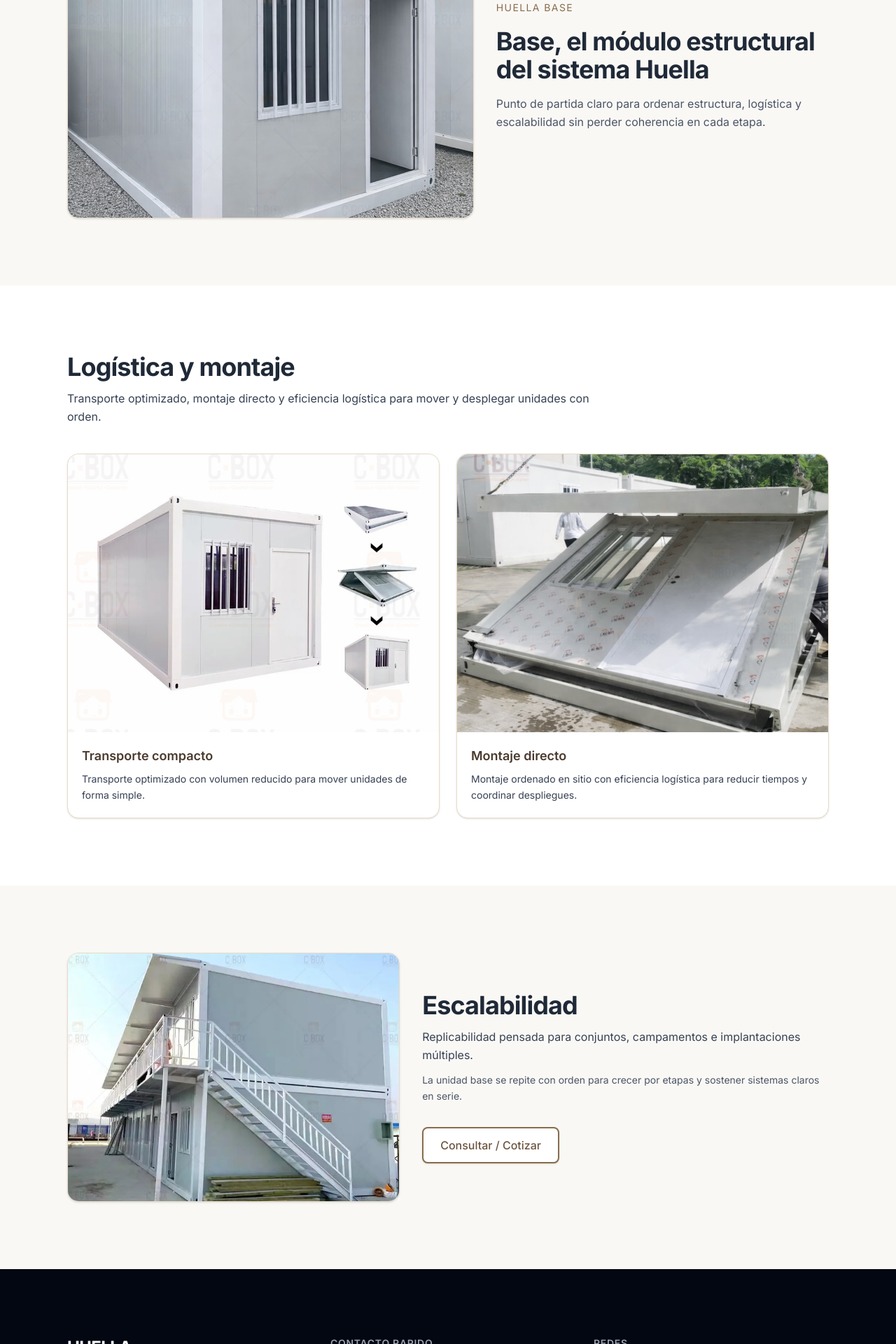
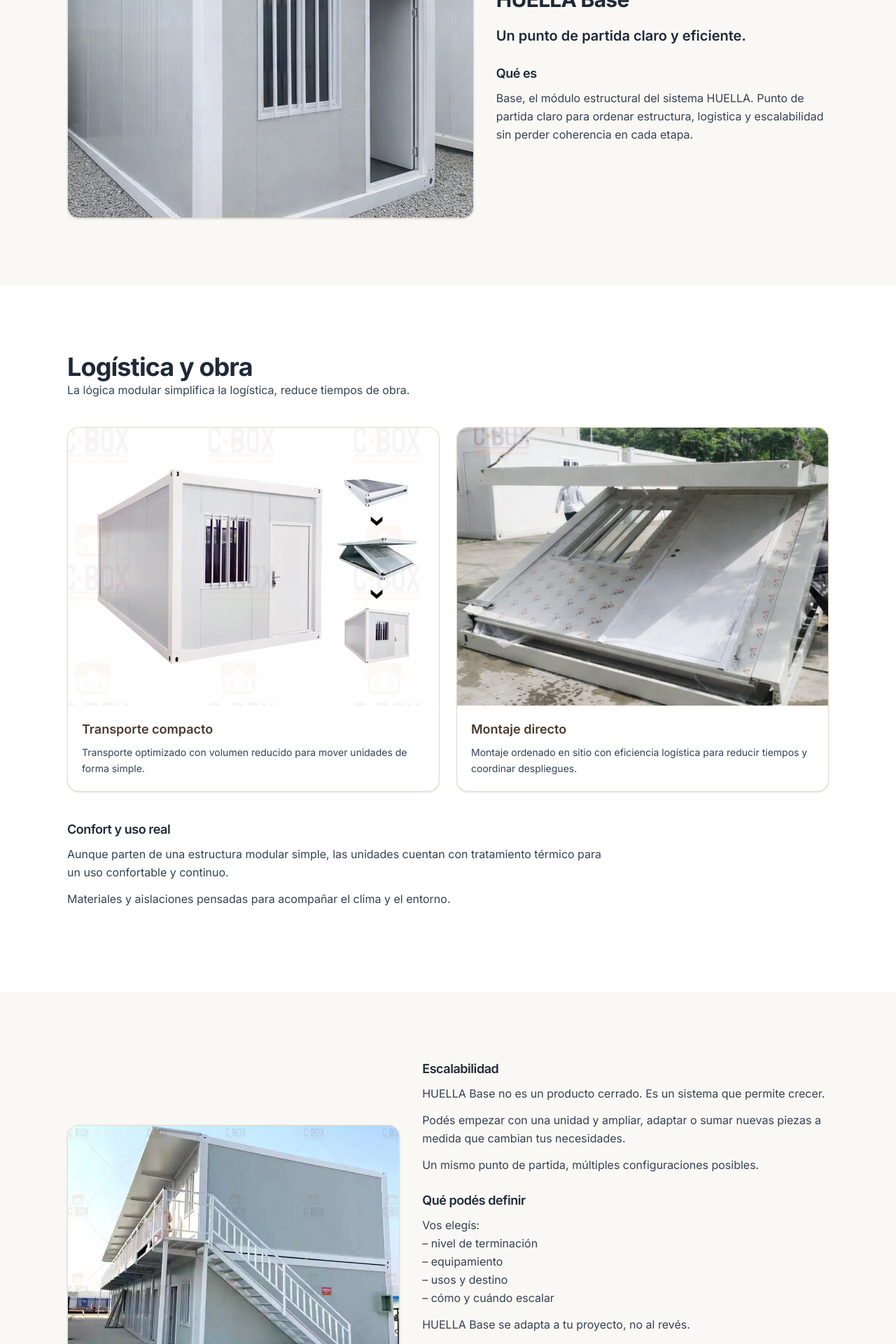
Before and after one commit to Teksi75/huella-mendoza-site, a Next.js app: page /base in a window 1280 px wide. Shown: the part 220-2140 px from the top of the page at 70% size. Built offline with nearby package versions, Linux system fonts and the light colour scheme.

Commit message:
Update base page content and hierarchy

```diff
--- a/app/base/page.tsx
+++ b/app/base/page.tsx
@@ -39,16 +39,23 @@
               />
             </div>
             <div className="max-w-xl">
-              <p className="text-sm uppercase tracking-widest text-tierra-600">
+              <p className="text-sm uppercase tracking-widest text-tierra-600 text-center md:text-left">
                 HUELLA Base
               </p>
-              <h1 className="mt-4 text-3xl md:text-4xl">
-                Base, el módulo estructural del sistema Huella
+              <h1 className="text-3xl font-bold leading-tight text-center mb-4 md:text-left">
+                HUELLA Base
               </h1>
-              <p className="mt-4 text-base text-gray-600">
-                Punto de partida claro para ordenar estructura, logística y escalabilidad
-                sin perder coherencia en cada etapa.
+              <p className="text-xl font-semibold text-center mb-6 md:text-left">
+                Un punto de partida claro y eficiente.
               </p>
+              <div className="mb-6">
+                <h2 className="text-lg font-semibold mb-2 text-center md:text-left">Qué es</h2>
+                <p className="text-base leading-relaxed text-gray-700 text-center md:text-left">
+                  Base, el módulo estructural del sistema HUELLA. Punto de partida claro para
+                  ordenar estructura, logística y escalabilidad sin perder coherencia en cada
+                  etapa.
+                </p>
+              </div>
             </div>
           </div>
         </div>
@@ -57,11 +64,12 @@
       <section className="section-padding bg-white">
         <div className="container-custom">
           <div className="max-w-3xl">
-            <h2>Logística y montaje</h2>
-            <p className="mt-3 text-base text-gray-700">
-              Transporte optimizado, montaje directo y eficiencia logística para mover y
-              desplegar unidades con orden.
-            </p>
+            <h2>Logística y obra</h2>
+            <div className="mb-6">
+              <p className="text-base leading-relaxed text-gray-700">
+                La lógica modular simplifica la logística, reduce tiempos de obra.
+              </p>
+            </div>
           </div>
 
           <div className="mt-10 grid gap-6 md:grid-cols-2">
@@ -86,6 +94,19 @@
               </div>
             ))}
           </div>
+
+          <div className="mt-10 max-w-3xl">
+            <div className="mb-6">
+              <h2 className="text-lg font-semibold mb-2">Confort y uso real</h2>
+              <p className="text-base leading-relaxed text-gray-700">
+                Aunque parten de una estructura modular simple, las unidades cuentan con
+                tratamiento térmico para un uso confortable y continuo.
+              </p>
+              <p className="mt-3 text-base leading-relaxed text-gray-700">
+                Materiales y aislaciones pensadas para acompañar el clima y el entorno.
+              </p>
+            </div>
+          </div>
         </div>
       </section>
 
@@ -102,17 +123,46 @@
               />
             </div>
             <div className="max-w-xl">
-              <h2>Escalabilidad</h2>
-              <p className="mt-3 text-base text-gray-700">
-                Replicabilidad pensada para conjuntos, campamentos e implantaciones múltiples.
-              </p>
-              <p className="mt-3 text-sm text-gray-600">
-                La unidad base se repite con orden para crecer por etapas y sostener
-                sistemas claros en serie.
-              </p>
-              <Link href="/contacto" className="btn-secondary mt-8 inline-flex">
-                Consultar / Cotizar
-              </Link>
+              <div className="mb-6">
+                <h2 className="text-lg font-semibold mb-2">Escalabilidad</h2>
+                <p className="text-base leading-relaxed text-gray-700">
+                  HUELLA Base no es un producto cerrado. Es un sistema que permite crecer.
+                </p>
+                <p className="mt-3 text-base leading-relaxed text-gray-700">
+                  Podés empezar con una unidad y ampliar, adaptar o sumar nuevas piezas a
+                  medida que cambian tus necesidades.
+                </p>
+                <p className="mt-3 text-base leading-relaxed text-gray-700">
+                  Un mismo punto de partida, múltiples configuraciones posibles.
+                </p>
+              </div>
+              <div className="mb-8">
+                <h2 className="text-lg font-semibold mb-2">Qué podés definir</h2>
+                <p className="text-base leading-relaxed text-gray-700">
+                  Vos elegís:
+                  <br />– nivel de terminación
+                  <br />– equipamiento
+                  <br />– usos y destino
+                  <br />– cómo y cuándo escalar
+                </p>
+                <p className="mt-3 text-base leading-relaxed text-gray-700">
+                  HUELLA Base se adapta a tu proyecto, no al revés.
+                </p>
+              </div>
+              <div>
+                <Link
+                  href="/contacto"
+                  className="w-full py-3 bg-primary text-white font-semibold text-center rounded-md text-lg mb-4 inline-flex justify-center"
+                >
+                  Pedir presupuesto
+                </Link>
+                <Link
+                  href="/contacto"
+                  className="w-full py-3 border border-primary text-primary font-semibold text-center rounded-md text-lg inline-flex justify-center"
+                >
+                  Consultar opciones
+                </Link>
+              </div>
             </div>
           </div>
         </div>
```
